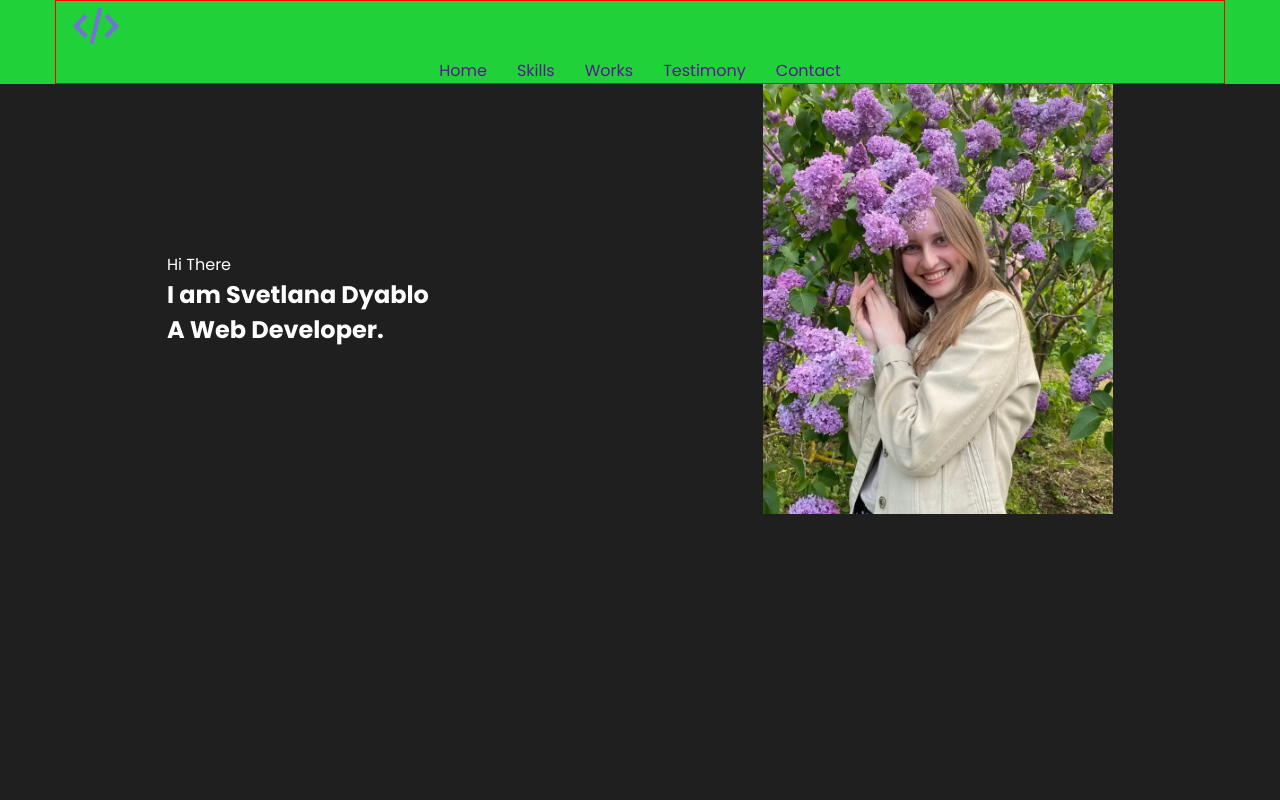
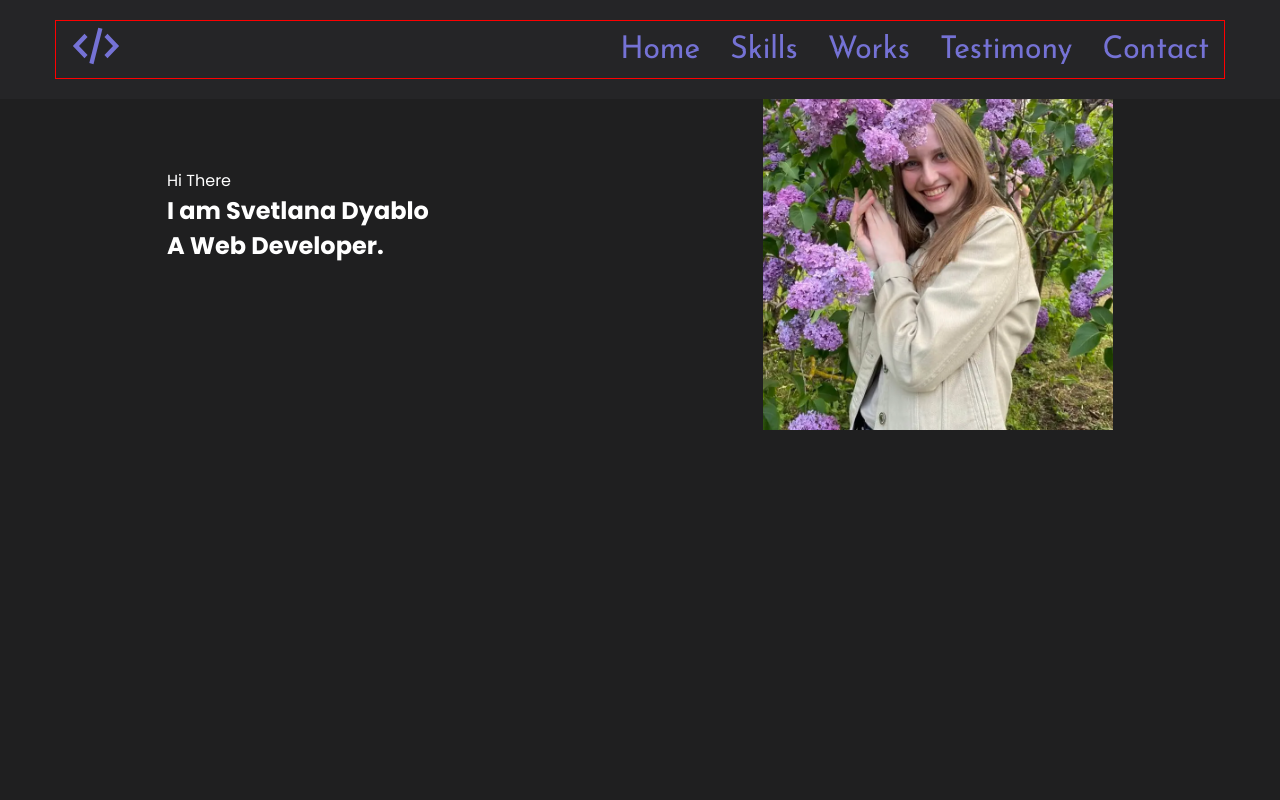
Before and after one commit to Moi-glaza-vezde/portfolio1, a React app: page / in a window 1280 px wide. Shown: the top 800 px of the page. Built offline with nearby package versions, Linux system fonts and the light colour scheme.

Commit message:
header part2 done

```diff
--- a/src/layout/header/Header.tsx
+++ b/src/layout/header/Header.tsx
@@ -3,6 +3,8 @@
 import { Logo } from '../../components/logo/Logo';
 import { Menu } from '../../components/menu/Menu';
 import { Container } from '../../components/Container';
+import { FlexWrapper } from '../../components/FlexWrapper';
+import { HeaderMenu } from './headerMenu/HeaderMenu';
 
 const items = ['Home', 'Skills', 'Works', 'Testimony', 'Contact'];
 
@@ -10,14 +12,22 @@
    return (
       <StyledHeader>
          <Container>
-            <Logo />
-            <Menu menuItems={items} />
+            <FlexWrapper justify={'space-between'} align={'center'}>
+               <Logo />
+               <HeaderMenu menuItems={items} />
+            </FlexWrapper>
          </Container>
       </StyledHeader>
    );
 };
 const StyledHeader = styled.header`
-   background-color: #21d139;
+   background-color: #252527;
    display: flex;
    justify-content: space-between;
+   padding: 20px 0;
+   position: fixed;
+   top: 0;
+   left: 0;
+   right: 0;
+   z-index: 10;
 `;
--- /dev/null
+++ b/src/layout/header/headerMenu/HeaderMenu.tsx
@@ -0,0 +1,94 @@
+import React from 'react';
+import styled from 'styled-components';
+import { thems } from '../../../stryled/Theme';
+
+export const HeaderMenu = (props: { menuItems: Array<string> }) => {
+   return (
+      <StyledHeaderMeny>
+         <ul>
+            {props.menuItems.map((item: string, index: number) => {
+               return (
+                  <ListItem key={index}>
+                     <Link href="#">
+                        {item}
+
+                        <Mask>
+                           <span> {item}</span>
+                        </Mask>
+                        <Mask>
+                           <span> {item}</span>
+                        </Mask>
+                     </Link>
+                  </ListItem>
+               );
+            })}
+         </ul>
+      </StyledHeaderMeny>
+   );
+};
+
+const StyledHeaderMeny = styled.nav`
+   ul {
+      display: flex;
+      gap: 30px;
+      justify-content: center;
+   }
+`;
+
+const Link = styled.a`
+   font-family: 'Josefin Sans', sans-serif;
+   font-size: 30px;
+   font-weight: 400;
+   text-align: center;
+   color: transparent;
+`;
+
+const Mask = styled.span`
+   position: absolute;
+   top: 0;
+   left: 0;
+   display: inline-block;
+   height: 50%;
+   overflow: hidden;
+   // outline: 1px solid red;
+   color: ${thems.colors.accent};
+
+   & + & {
+      top: 50%;
+      span {
+         transform: translateY(-50%);
+         display: inline-block;
+      }
+   }
+`;
+
+const ListItem = styled.li`
+   position: relative;
+
+   &::before {
+      content: '';
+      display: inline-block;
+      height: 2px;
+      background-color: ${thems.colors.accent};
+
+      position: absolute;
+      top: 50%;
+      left: -10px;
+      right: -10px;
+      z-index: 1;
+      transform: scale(0);
+   }
+   &:hover {
+      &::before {
+         transform: scale(1);
+      }
+      ${Mask} {
+         transform: skewX(12deg) translateX(5px);
+         color: ${thems.colors.font};
+
+         & + ${Mask} {
+            transform: skewX(12deg) translateX(-5px);
+         }
+      }
+   }
+`;
```
